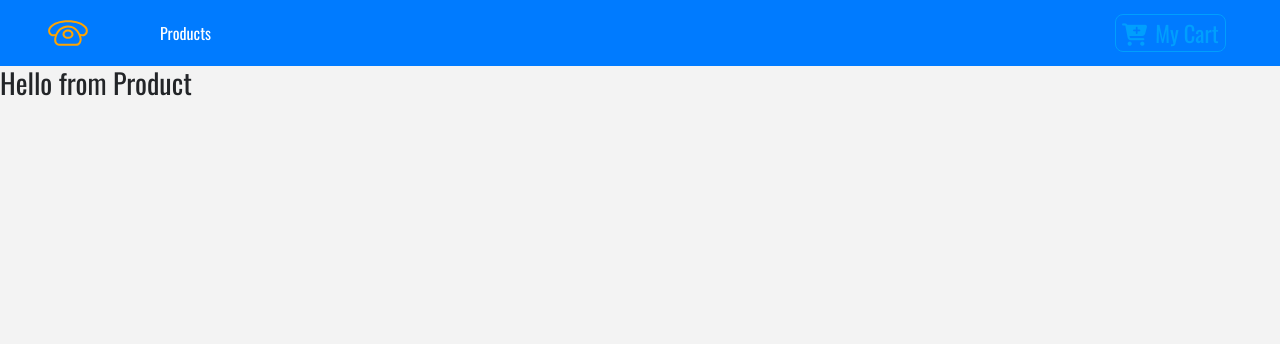
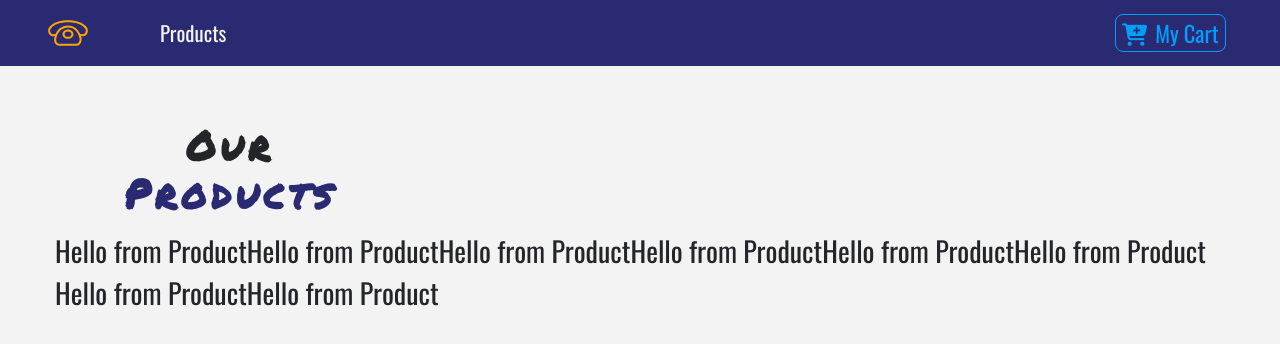
Before and after one commit to Rayhan1998/Ecommerce, a React (Create React App) app: page / in a window 1280 px wide. Shown: the top 344 px of the page. Built offline with nearby package versions, Linux system fonts and the light colour scheme.

Commit message:
feat:setup Context

```diff
--- a/src/App.css
+++ b/src/App.css
@@ -13,7 +13,7 @@ body {
 }
 
 .text-title {
-  font-family: "Oswald", sans-serif;
+  font-family: "Permanent Marker", sans-serif;
   letter-spacing: 0.3rem;
   text-transform: uppercase;
 }
--- a/src/components/Default.js
+++ b/src/components/Default.js
@@ -4,7 +4,7 @@ export default class Default extends Component {
   render() {
     return (
       <div>
-        <h3>Default</h3>
+        <h3>Page not found</h3>
       </div>
     );
   }
--- a/src/components/Navbar.js
+++ b/src/components/Navbar.js
@@ -7,7 +7,7 @@ import { ButtonContainer } from "./Button";
 export default class Navbar extends Component {
   render() {
     return (
-      <nav className="navbar navbar-expand-sm bg-primary px-sm-5">
+      <Navwrapper className="navbar navbar-expand-sm px-sm-5">
         {/*
 https://www.iconfinder.com/icons/1243689/call_phone_icon
 Creative Commons (Attribution 3.0 Unported);
@@ -34,7 +34,16 @@ https://www.iconfinder.com/Makoto_msk
             my cart
           </ButtonContainer>
         </Link>
-      </nav>
+      </Navwrapper>
     );
   }
 }
+
+const Navwrapper = styled.nav`
+  background: var(--mainBlue);
+  .nav-link {
+    color: var(--mainWhite) !important;
+    font-size: 1.3rem;
+    text-transform: capitalize;
+  }
+`;
--- a/src/components/ProductList.js
+++ b/src/components/ProductList.js
@@ -1,11 +1,31 @@
 import React, { Component } from "react";
 import Product from "./Product";
+import Title from "./Title";
+import { ProductConsumer } from "../context";
+
 export default class ProductList extends Component {
+  state = {};
+
   render() {
     return (
-      <div>
-        <Product />
-      </div>
+      <React.Fragment>
+        <div className="py-5">
+          <div className="container">
+            <div className="row">
+              <Title name="our" title="products" />
+              <div className="row">
+                <ProductConsumer>
+                  {value => {
+                    return value.products.map(function(product) {
+                      return <Product key={product.id} product={product} />;
+                    });
+                  }}
+                </ProductConsumer>
+              </div>
+            </div>
+          </div>
+        </div>
+      </React.Fragment>
     );
   }
 }
--- /dev/null
+++ b/src/components/Title.js
@@ -0,0 +1,13 @@
+import React from "react";
+
+export default function Title({ name, title }) {
+  return (
+    <div className="row">
+      <div className="col-10 mx-auto my-2 text-center text-title">
+        <h1 className="text-capitalize font-weight-bold">
+          {name} <strong className=" text-blue">{title}</strong>
+        </h1>
+      </div>
+    </div>
+  );
+}
--- /dev/null
+++ b/src/context.js
@@ -0,0 +1,38 @@
+import React, { Component } from "react";
+import { storeProducts, detailProduct } from "./data";
+
+const ProductConext = React.createContext();
+// Provider
+// Consumer
+class ProductProvider extends Component {
+  state = {
+    products: storeProducts,
+    detailProduct: detailProduct
+  };
+
+  handleDetail = () => {
+    console.log("hello from detail");
+  };
+
+  addToCart = () => {
+    console.log("hello from addToCart");
+  };
+
+  render() {
+    return (
+      <ProductConext.Provider
+        value={{
+          ...this.state,
+          handleDetail: this.handleDetail,
+          addToCart: this.addToCart
+        }}
+      >
+        {this.props.children}
+      </ProductConext.Provider>
+    );
+  }
+}
+
+const ProductConsumer = ProductConext.Consumer;
+
+export { ProductProvider, ProductConsumer };
--- a/src/index.js
+++ b/src/index.js
@@ -4,11 +4,14 @@ import "./index.css";
 import App from "./App";
 import { BrowserRouter as Router } from "react-router-dom";
 import reportWebVitals from "./reportWebVitals";
+import { ProductProvider } from "./context";
 
 ReactDOM.render(
-  <Router>
-    <App />
-  </Router>,
+  <ProductProvider>
+    <Router>
+      <App />
+    </Router>
+  </ProductProvider>,
   document.getElementById("root")
 );
 
```
